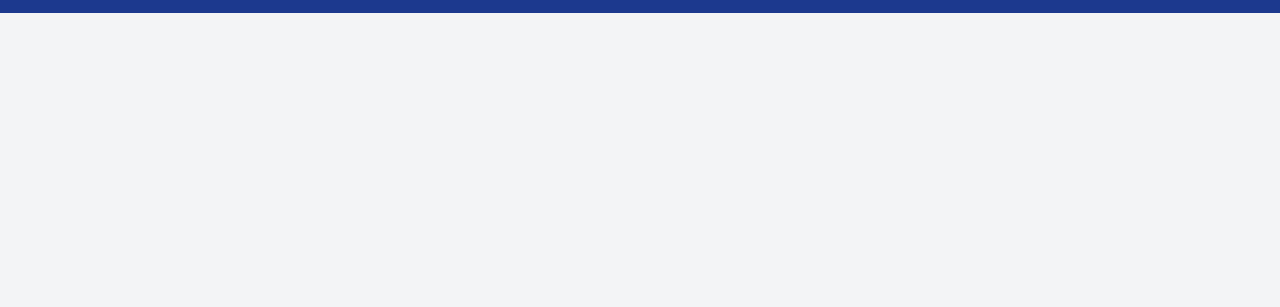
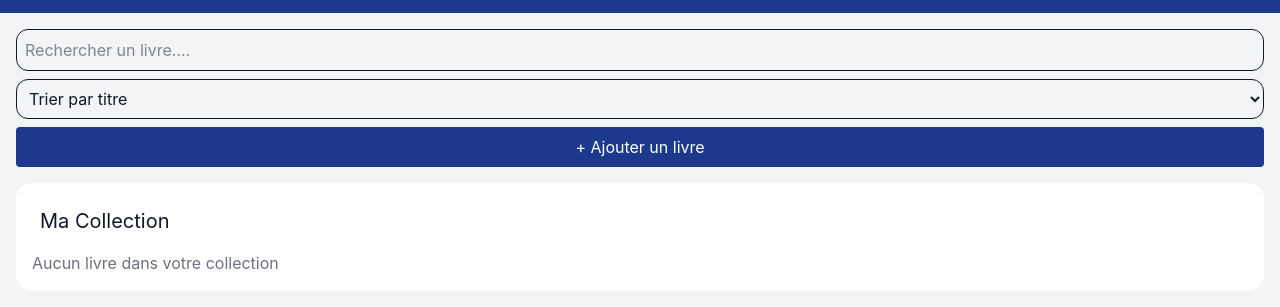
Before and after one commit to HolyAtomic/MyBook, a website built with Vite: page index.html in a window 1280 px wide. Shown: the part 67-374 px from the top of the page. Built offline with nearby package versions, Linux system fonts and the light colour scheme.

Commit message:
Ajout de la recherche, du tri et de la section Ma Collection

```diff
--- a/index.html
+++ b/index.html
@@ -15,5 +15,41 @@
         </div>
         <p class="font-semibold">Ma collection de livres</p>
     </header>
+<main class="w-full p-4">
+    <div class="mb-4">
+        <input
+        type="text"
+        id="searching"
+        placeholder="Rechercher un livre...."
+        class="w-full p-2 mb-2 border rounded-xl"
+        >
+        <select name="sorting" id="sort" class="w-full p-2 mb-2 border rounded-xl">
+            <option value="title">Trier par titre</option>
+            <option value="author">Trier par auteur</option>
+            <option value="year">Trier par année</option>
+        </select>
+        <button id="open" type="button" class="w-full p-2 rounded bg-blue-900 text-white">+ Ajouter un livre</button>
+    </div>
+    <section id="booklist" class="bg-white p-4 rounded-2xl">
+        <h2 class="text-xl mb-2 p-2"> Ma Collection</h2>
+        <p id="empty" class="text-gray-500">Aucun livre dans votre collection</p>
+    <div id="bookcard" class="hidden bg-white p-4 rounded border">
+
+        <h3 id="book-title" class="text-xl font-bold mb-2"></h3>
+
+        <p id="book-author" class="mb-1"></p>
+
+        <p id="book-year" class="mb-1"></p>
+
+        <p id="book-genre" class="mb-1"></p>
+
+        <p id="book-description" class="mb-2"></p>
+
+        <p id="book-status"></p>
+
+  </div>
+    </section>
+
+</main>
 </body>
 </html>
```
